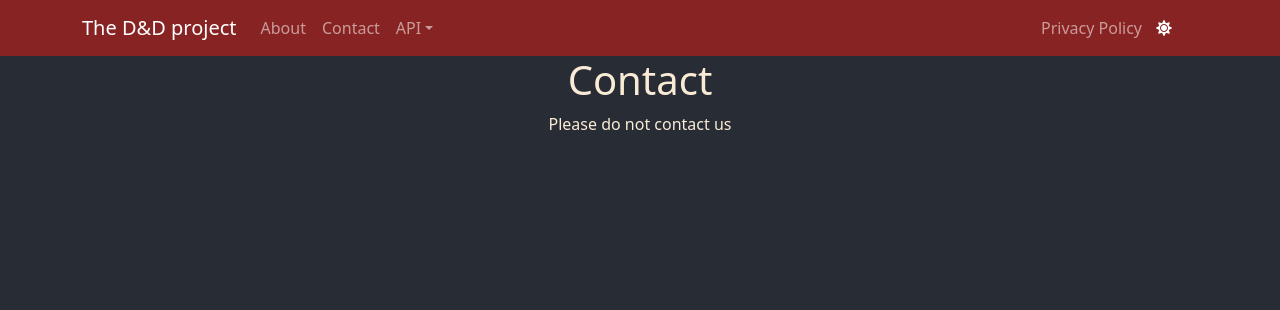
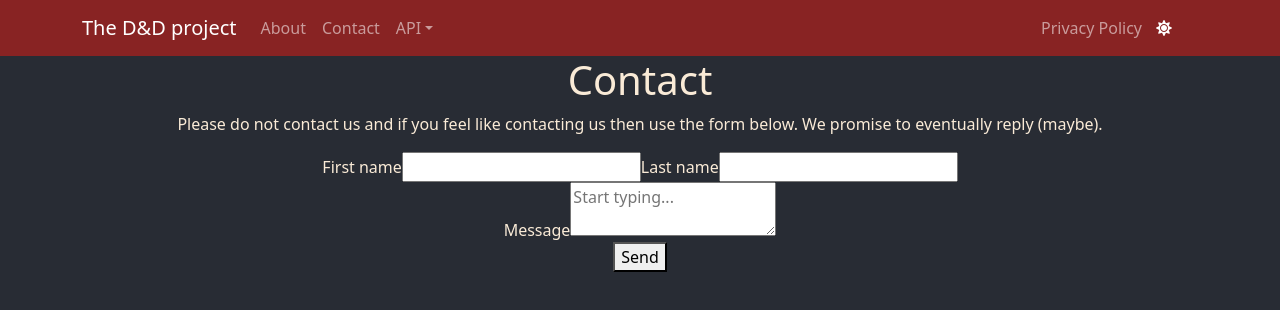
Before and after one commit to yoramLen/dnd_project, a React (Create React App) app: page /#/Contact in a window 1280 px wide. Shown: the top 310 px of the page. Built offline with nearby package versions, Linux system fonts and the light colour scheme.

Commit message:
changed cards and added contact form

```diff
--- a/src/components/App/App.tsx
+++ b/src/components/App/App.tsx
@@ -2,7 +2,7 @@ import React, { useState } from 'react';
 import styles from './App.module.css';
 import { HashRouter as Router, Route, Switch } from 'react-router-dom';
 import AboutPage from '../../pages/AboutPage/AboutPage';
-import ContactPage from '../../pages/ContactPage/ContactPage';
+import ContactPage from '../Spells/ContactPage/ContactPage';
 import HomePage from '../../pages/HomePage/HomePage';
 import SpellPage from '../../pages/SpellPage/SpellPage';
 import Header from '../Header/Header';
--- /dev/null
+++ b/src/components/Contactform/Contactform.tsx
@@ -0,0 +1,52 @@
+import {useState, useEffect} from 'react';
+import { Alert } from 'react-bootstrap';
+
+
+const Contactform = () =>{
+    const [sent, setSent] = useState<boolean>(false);
+
+
+    useEffect(()=>{
+        setSent(false);
+    }, [])
+
+return(
+    <div>
+        {sent?<Alert variant='success'>Your email was sent</Alert>: <div></div>}
+    <form className="form">
+
+<div className="name">
+
+   <label htmlFor="firstName">First name</label>
+   <input
+        type="text"
+        name="firstName"
+        className="firstName"
+   />
+   <label htmlFor="lastName">Last name</label>
+   <input
+        type="text"
+        name="lastName"
+        className="forminput"
+
+   />
+</div>
+<label htmlFor="message">Message</label>
+
+<textarea
+  placeholder="Start typing..."
+  className="message"
+  name="message"
+/>
+</form>
+<button type="submit" className="send" onClick={()=>setSent(true)}>Send</button>
+
+
+    </div>
+)
+
+
+}
+
+
+export default Contactform;
--- a/src/components/Listelement/ListElement.module.css
+++ b/src/components/Listelement/ListElement.module.css
@@ -4,8 +4,23 @@
         width: 200px;
         height: 150px;
         box-shadow: 0 4px 8px 0 rgba(0, 0, 0, 0.2);
-        background-color: #808080 !important;
+        background-color: #503535 !important;
         border-radius: 5px;
+        margin: 10px;
+        opacity: 0.8;
+        text-align: center;
+        font-weight: bold;
+        justify-content: center;
+    }
+
+    .listCardLight {
+        border: 1px;
+        padding: 10px;
+        width: 200px;
+        height: 150px;
+        box-shadow: 0 4px 8px 0 rgba(0, 0, 0, 0.2);
+        background-color: #ce9696 !important;
+        border-radius: 5px rgb(218, 168, 168);
         margin: 10px;
         opacity: 0.8;
         text-align: center;
--- a/src/components/Listelement/ListElement.tsx
+++ b/src/components/Listelement/ListElement.tsx
@@ -1,6 +1,8 @@
 import { ListContent } from '../../types';
 import {Link} from 'react-router-dom';
 import styles from './ListElement.module.css';
+import { useContext } from 'react';
+import { ThemeContext } from '../App/App';
 interface ListElementProps {
     listContent: ListContent,
     type?:string
@@ -8,13 +10,13 @@ interface ListElementProps {
 
   const ListElement = ({ listContent,type }: ListElementProps) => {
 
-
+const {mode}=useContext(ThemeContext)
 
 
 
     return (
       <Link to={ {pathname:`/Details/${type}/${listContent.index}`}} className={styles.linkje} >
-        <div key={listContent.name} className={styles.listCard}>
+        <div key={listContent.name} className={mode==='dark'?styles.listCard:styles.listCardLight}>
           <div>{listContent.name}</div>
         </div>
       </Link>
--- /dev/null
+++ b/src/components/Spells/ContactPage/ContactPage.tsx
@@ -0,0 +1,19 @@
+import Contactform from '../../Contactform/Contactform';
+import styles from './ContactPage.module.css';
+const ContactPage = () => {
+
+    return (
+        <div className='contentWrapper'>
+            <h1 className={styles.centertext}>Contact</h1>
+        <p className={styles.centertext}>Please do not contact us and if you feel like contacting us then use the form below. We promise to eventually reply (maybe).</p>
+       <div className={styles.centertext}>
+       <Contactform/>
+
+       </div>
+
+
+        </div>
+    );
+}
+
+export default ContactPage;
--- a/src/pages/ContactPage/ContactPage.tsx
+++ /dev/null
@@ -1,12 +0,0 @@
-import styles from './ContactPage.module.css';
-const ContactPage = () => {
-
-    return (
-        <div className='contentWrapper'>
-            <h1 className={styles.centertext}>Contact</h1>
-        <p className={styles.centertext}>Please do not contact us</p>
-        </div>
-    );
-}
-
-export default ContactPage;
```
Also changed, not shown: src/components/Contactform/Contactform.module.css (added), src/components/Spells/ContactPage/ContactPage.module.css (renamed from src/pages/ContactPage/ContactPage.module.css).
